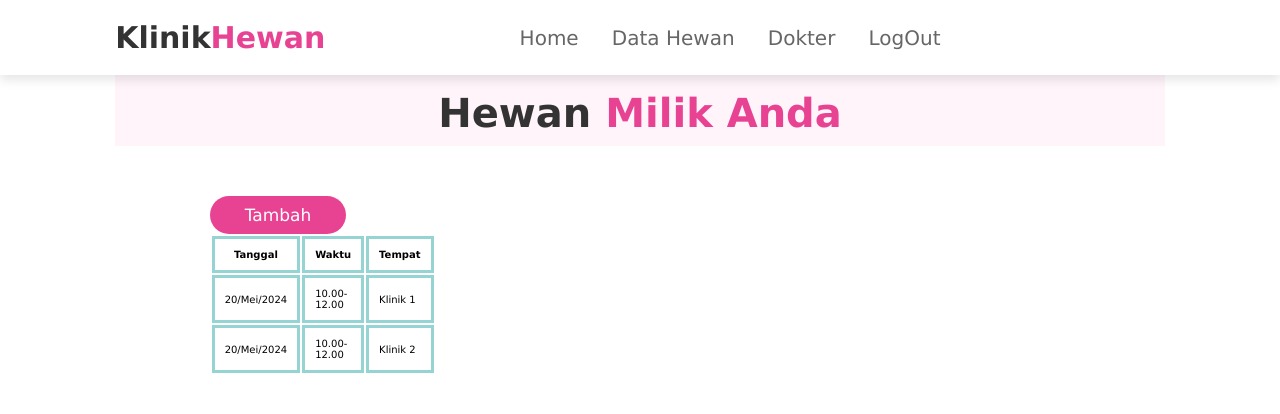
After one commit to NurulAulia84/KELOMPOK-2-klinik-hewan-, a PHP site: page /datahewan.php in a window 1280 px wide. The commit adds this page. Shown: the top 414 px of the page. Run offline with PHP 8.4, Linux system fonts and the light colour scheme; a user stored in the database is signed in.

Commit message:
menambahkan kode

```diff
--- /dev/null
+++ b/datahewan.php
@@ -0,0 +1,77 @@
+<?php
+session_start();
+if (!isset($_SESSION['username'])) {
+    header("Location: home.php");
+}
+?>
+
+
+<!DOCTYPE html>
+<html lang="en">
+    <head>
+        <meta charset="UTF-8">
+        <meta name="viewport" content="width=device-width, initial-scale=1.0">
+        <link rel="stylesheet" href="styleIndex.css">
+        <title>Sistem Klinik Hewan Online</title>
+    </head>
+    <body>
+        <!--header section starts-->
+        <header>
+            <label for="toggler" class="fas fa-bars"></label>
+
+            <a href="#" class="logo">Klinik<span>Hewan</span></a>
+            <nav class="navbar">
+            <a href="home.php">home</a>
+                <a href="data.html">data hewan</a>
+                <a href="dokter.php">dokter</a>
+                <a href="logout.php">LogOut</a>
+            </nav>
+
+            <div class="icons">
+                <a href="#review" class="fas fa-heart"></a>
+                <a href="#" class="fas fa-user"></a>
+            </div>
+        </header>
+
+        <!--profil doctor starts-->
+        <section class="profil" id="profil1">
+            <h1 class="heading">Hewan <span>Milik Anda</span></h1>
+            <div class="box-container">
+                <!-- <div class="user">
+                    <img src=dokter1.webp alt="">
+                    <div class="user-info">
+                        <h3>dr.elizabeth</h3>
+                        <a1>Id <span>dokter: 01|</span></a1>
+                        <a href="janji_temu.html">Buat janji</a>
+                    </div>
+         -->
+        <section class="tabel" id="tabel">
+            <head>
+            <a href="janji_temu.html" class="btn">tambah</a>
+                <table>
+                    <!-- <h2>Table Jadwal Praktek</h2> -->
+                    <table style="width:50%">
+                        <tr>
+                            <th>Tanggal</th>
+                            <th>Waktu</th>
+                            <th>Tempat</th>
+                        </tr>
+                        <tr>
+                            <td>20/Mei/2024</td>
+                            <td>10.00-12.00</td>
+                            <td>Klinik 1</td>
+                        </tr>
+                        <tr>
+                            <td>20/Mei/2024</td>
+                            <td>10.00-12.00</td>
+                            <td>Klinik 2</td>
+                        </tr>
+                    </table>
+        </section>
+
+
+
+        <!--profil doctor ends-->
+
+    </body>
+</html>
--- a/janji_temu.html
+++ b/janji_temu.html
@@ -27,8 +27,8 @@
             <label for="appointment-time">Waktu Janji Temu:</label>
             <input type="time" id="appointment-time" name="appointment_time" required>
 
-            <button type="submit">Buat Janji Temu</button>
-            <button type="batal">Batal</button>
+            <a href="#" class="btn">Buat Janji</a>
+            <a href="jadwalDokter.php" class="btn">Batal</a>
         </form>
     </div>
 </body>
--- a/styleIndex.css
+++ b/styleIndex.css
@@ -1,3 +1,5 @@
+@import url('https://fonts.googleapis.com/css2?family=Poppins:ital,wght@0,100;0,200;0,300;0,400;0,500;0,600;0,700;0,800;0,900;1,100;1,200;1,300;1,400;1,500;1,600;1,700;1,800;1,900&display=swap');
+
 :root{
     --pink:#e84393;
 }
--- a/styleLR.css
+++ b/styleLR.css
@@ -61,7 +61,7 @@ body {
     padding: 15px 20px;
     text-align: center;
     border: none;
-    background: #6c5ce7;
+    background: #e84393;
     outline: none;
     border-radius: 30px;
     font-size: 1.2rem;
@@ -72,7 +72,7 @@ body {
 
 .container .login-email .input-group .btn:hover {
     transform: translateY(-5px);
-    background: #a29bfe;
+    background: #333;
 }
 
 .login-register-text {
@@ -82,7 +82,7 @@ body {
 
 .login-register-text a {
     text-decoration: none;
-    color: #6c5ce7;
+    color: #e84393;
 }
 
 @media (max-width: 430px) {
```
Also changed, not shown: home.php (+5 -5 lines).
